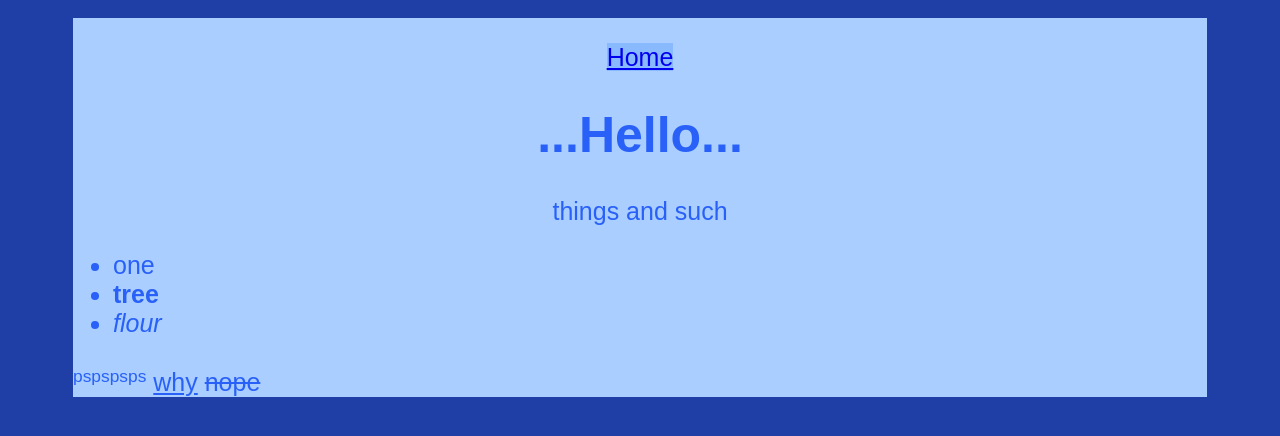
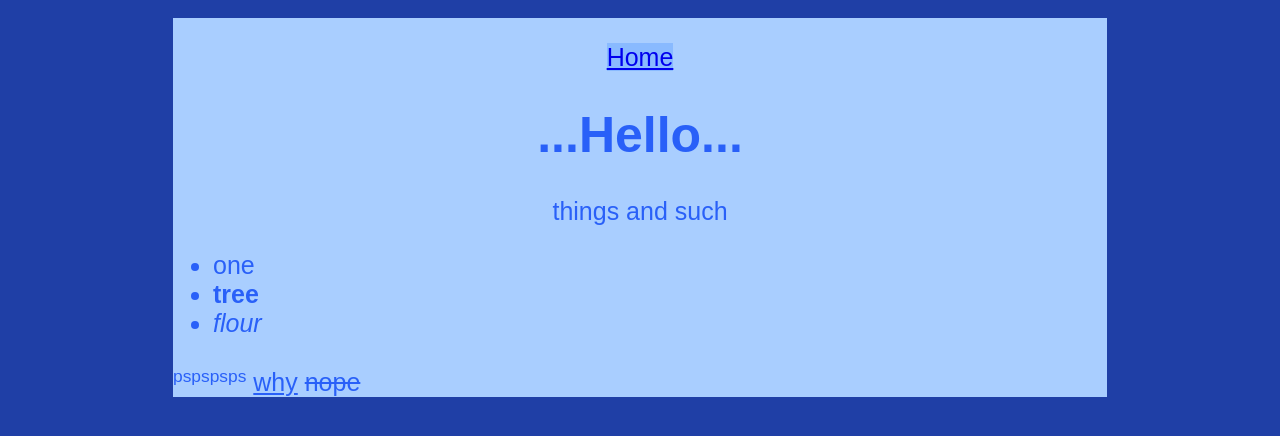
Before and after one commit to morehousever/LCC, a plain HTML site: page text.html in a window 1280 px wide. Drawn offline with Linux system fonts and the light colour scheme; a web font is replaced by a local one.

Commit message:
Add files via upload

```diff
--- a/text.html
+++ b/text.html
@@ -29,8 +29,8 @@ body {
    border-style: solid;
    border-width: 5px;
    border-top-width: 10px;
-   border-left-width: 65px;
-   border-right-width: 65px;
+   border-left-width: 165px;
+   border-right-width: 165px;
    border-color: #1f3fa6;
 
 }
```
